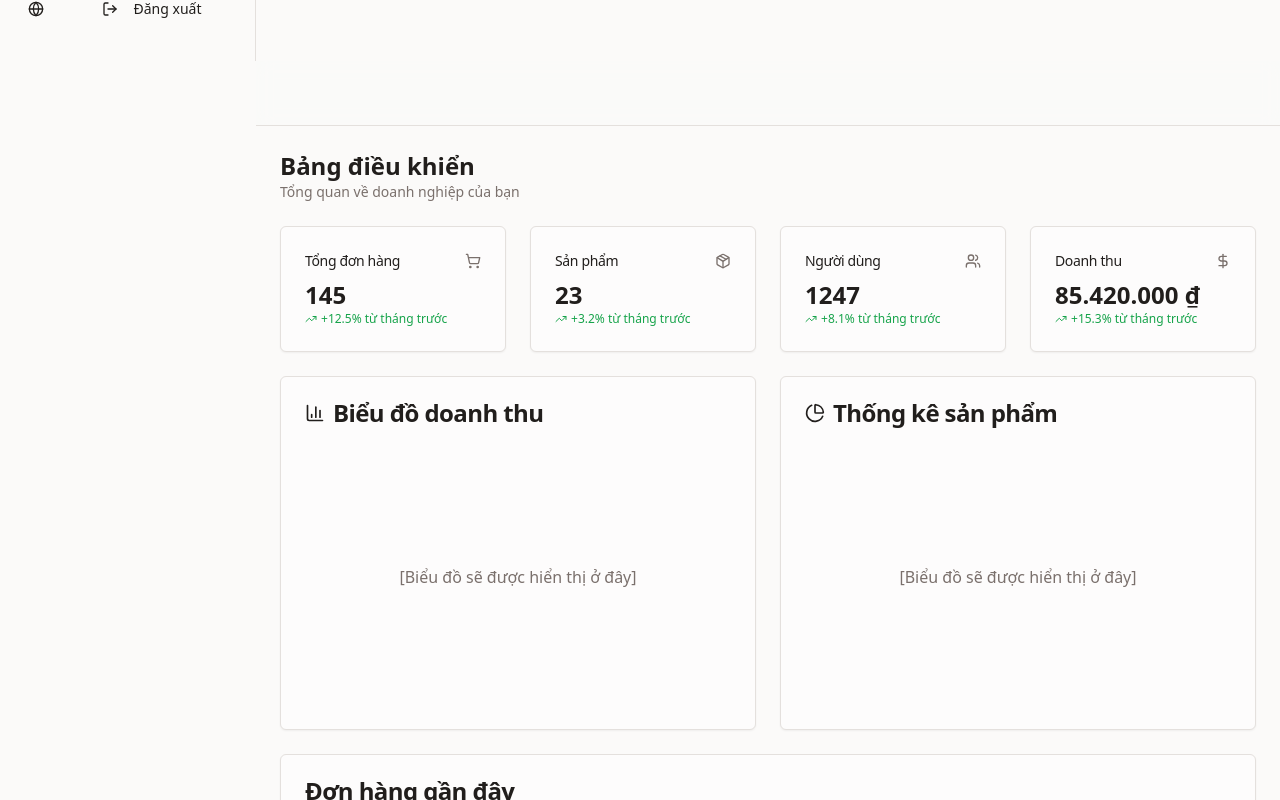
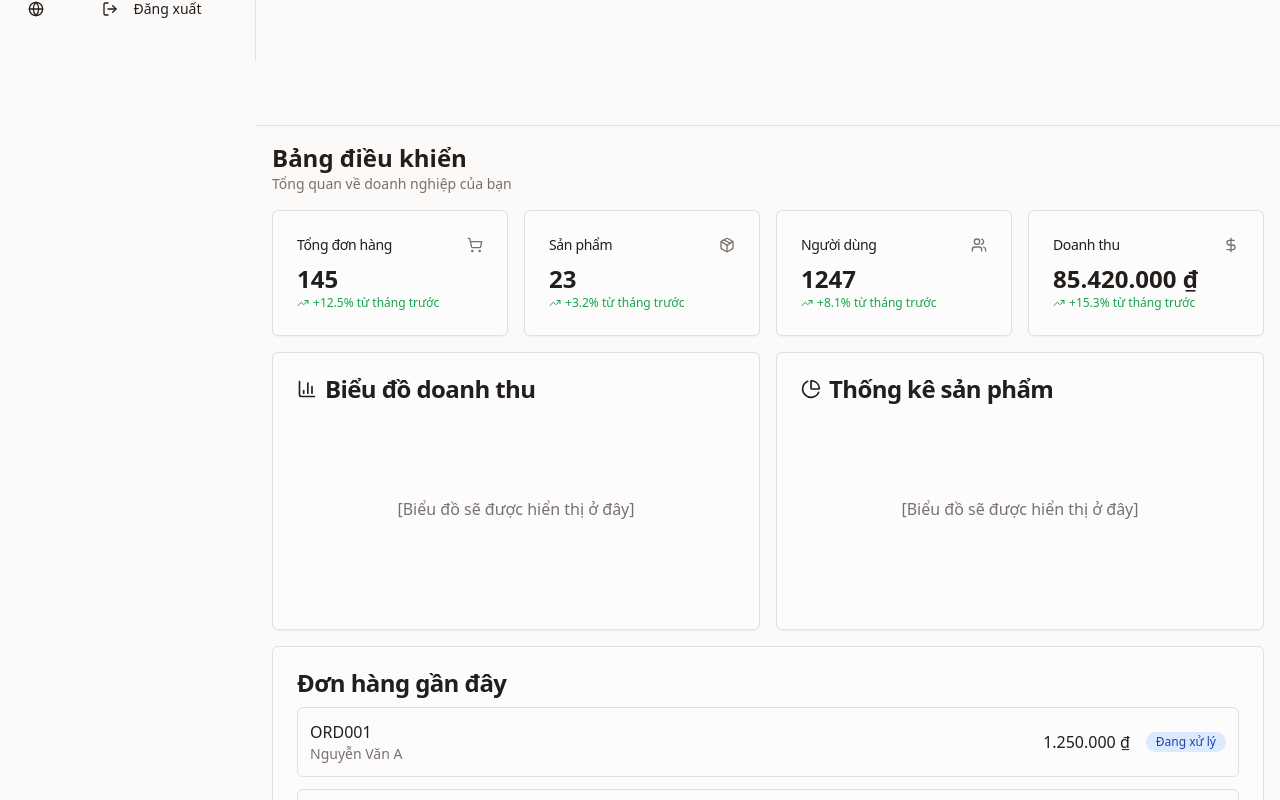
Before and after one commit to trahoangdev/koshiro-fashion, a React (Vite) app: page /admin in a window 1280 px wide. Shown: the part 420-1220 px from the top of the page. Built offline with nearby package versions, Linux system fonts and the light colour scheme; sample sign-in values are in the browser's storage.

Commit message:
Eliminate excess whitespace and compact layout for better density

```diff
--- a/src/components/AdminLayout.tsx
+++ b/src/components/AdminLayout.tsx
@@ -264,7 +264,7 @@ export default function AdminLayout({ children }: AdminLayoutProps) {
           </div>
         </header>
 
-        <main className="p-6">
+        <main className="p-4">
           {children}
         </main>
       </div>
--- a/src/pages/AdminCategories.tsx
+++ b/src/pages/AdminCategories.tsx
@@ -214,7 +214,7 @@ export default function AdminCategories() {
 
   return (
     <AdminLayout>
-      <div className="space-y-6">
+      <div className="space-y-4">
         {/* Header */}
         <div className="flex items-center justify-between">
           <div>
@@ -256,7 +256,7 @@ export default function AdminCategories() {
         </div>
 
         {/* Categories Grid */}
-        <div className="grid grid-cols-1 sm:grid-cols-2 lg:grid-cols-3 xl:grid-cols-4 gap-4">
+        <div className="grid grid-cols-1 sm:grid-cols-2 lg:grid-cols-3 xl:grid-cols-4 gap-3">
           {filteredCategories.map((category) => (
             <Card key={category.id} className="h-fit">
               <CardHeader className="pb-2">
@@ -326,7 +326,7 @@ export default function AdminCategories() {
 
         {filteredCategories.length === 0 && (
           <Card>
-            <CardContent className="text-center py-8">
+            <CardContent className="text-center py-6">
               <Tag className="h-8 w-8 text-muted-foreground mx-auto mb-3" />
               <p className="text-muted-foreground font-medium">{t.noCategories}</p>
               <p className="text-muted-foreground text-xs mt-1">
--- a/src/pages/AdminDashboard.tsx
+++ b/src/pages/AdminDashboard.tsx
@@ -117,7 +117,7 @@ export default function AdminDashboard() {
 
   return (
     <AdminLayout>
-      <div className="space-y-6">
+      <div className="space-y-4">
         {/* Header */}
         <div className="flex items-center justify-between">
           <div>
@@ -127,7 +127,7 @@ export default function AdminDashboard() {
         </div>
 
         {/* Stats Grid */}
-        <div className="grid grid-cols-1 md:grid-cols-2 lg:grid-cols-4 gap-6">
+        <div className="grid grid-cols-1 md:grid-cols-2 lg:grid-cols-4 gap-4">
           <Card>
             <CardHeader className="flex flex-row items-center justify-between space-y-0 pb-2">
               <CardTitle className="text-sm font-medium">{t.totalOrders}</CardTitle>
@@ -186,30 +186,30 @@ export default function AdminDashboard() {
         </div>
 
         {/* Charts Section */}
-        <div className="grid grid-cols-1 lg:grid-cols-2 gap-6">
+        <div className="grid grid-cols-1 lg:grid-cols-2 gap-4">
           <Card>
-            <CardHeader>
+            <CardHeader className="pb-3">
               <CardTitle className="flex items-center">
                 <BarChart3 className="h-5 w-5 mr-2" />
                 {t.revenueChart}
               </CardTitle>
             </CardHeader>
             <CardContent>
-              <div className="h-64 flex items-center justify-center text-muted-foreground">
+              <div className="h-48 flex items-center justify-center text-muted-foreground">
                 {t.chartPlaceholder}
               </div>
             </CardContent>
           </Card>
 
           <Card>
-            <CardHeader>
+            <CardHeader className="pb-3">
               <CardTitle className="flex items-center">
                 <PieChart className="h-5 w-5 mr-2" />
                 {t.productStats}
               </CardTitle>
             </CardHeader>
             <CardContent>
-              <div className="h-64 flex items-center justify-center text-muted-foreground">
+              <div className="h-48 flex items-center justify-center text-muted-foreground">
                 {t.chartPlaceholder}
               </div>
             </CardContent>
@@ -218,13 +218,13 @@ export default function AdminDashboard() {
 
         {/* Recent Orders */}
         <Card>
-          <CardHeader>
+          <CardHeader className="pb-3">
             <CardTitle>{t.recentOrders}</CardTitle>
           </CardHeader>
           <CardContent>
-            <div className="space-y-4">
+            <div className="space-y-3">
               {mockRecentOrders.map((order) => (
-                <div key={order.id} className="flex items-center justify-between p-4 border rounded-lg">
+                <div key={order.id} className="flex items-center justify-between p-3 border rounded-lg">
                   <div className="flex items-center space-x-4">
                     <div>
                       <p className="font-medium">{order.id}</p>
--- a/src/pages/AdminProducts.tsx
+++ b/src/pages/AdminProducts.tsx
@@ -301,7 +301,7 @@ export default function AdminProducts() {
 
   return (
     <AdminLayout>
-      <div className="space-y-6">
+      <div className="space-y-4">
         {/* Header */}
         <div className="flex items-center justify-between">
           <div>
@@ -359,7 +359,7 @@ export default function AdminProducts() {
         </div>
 
         {/* Products Grid */}
-        <div className="grid grid-cols-1 sm:grid-cols-2 lg:grid-cols-3 xl:grid-cols-4 gap-4">
+        <div className="grid grid-cols-1 sm:grid-cols-2 lg:grid-cols-3 xl:grid-cols-4 gap-3">
           {filteredProducts.map((product) => (
             <Card key={product.id} className="h-fit">
               <CardHeader className="pb-2">
@@ -459,7 +459,7 @@ export default function AdminProducts() {
 
         {filteredProducts.length === 0 && (
           <Card>
-            <CardContent className="text-center py-8">
+            <CardContent className="text-center py-6">
               <Package className="h-8 w-8 text-muted-foreground mx-auto mb-3" />
               <p className="text-muted-foreground font-medium">{t.noProducts}</p>
               <p className="text-muted-foreground text-xs mt-1">
```
